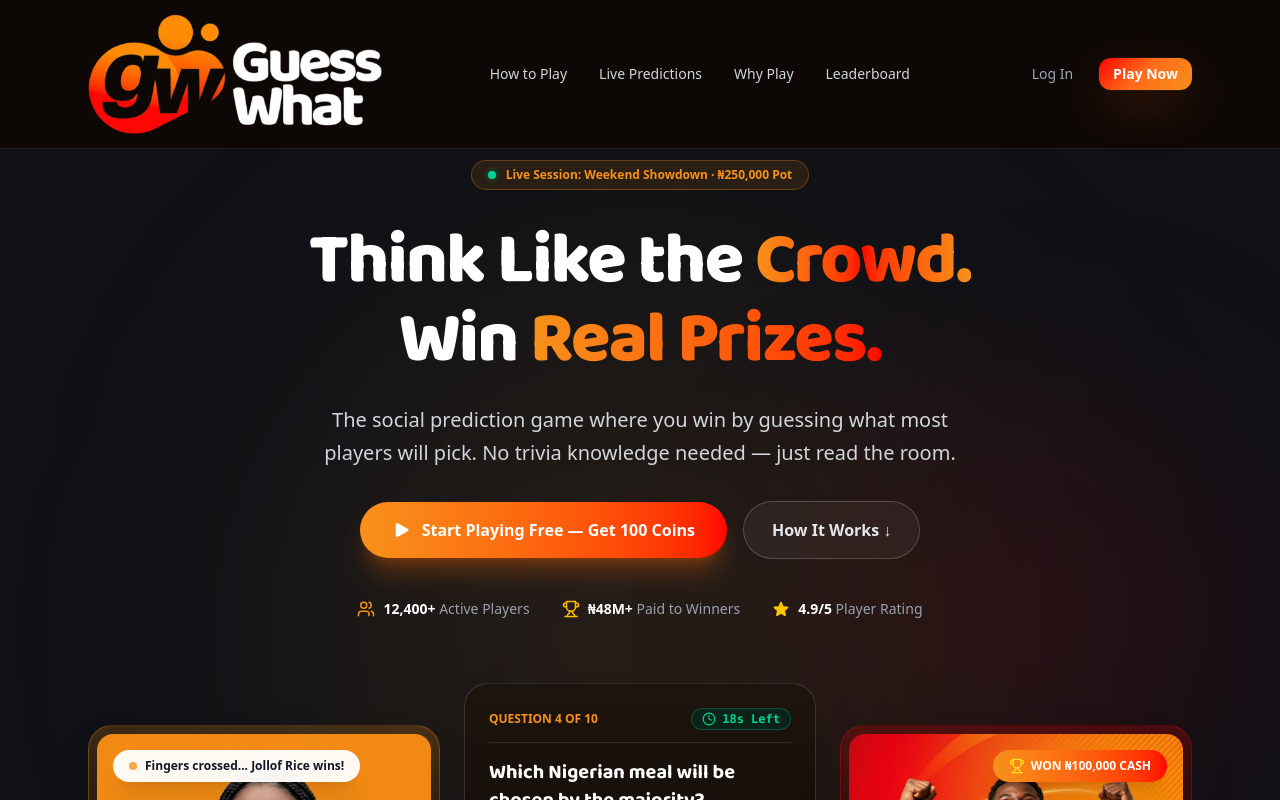
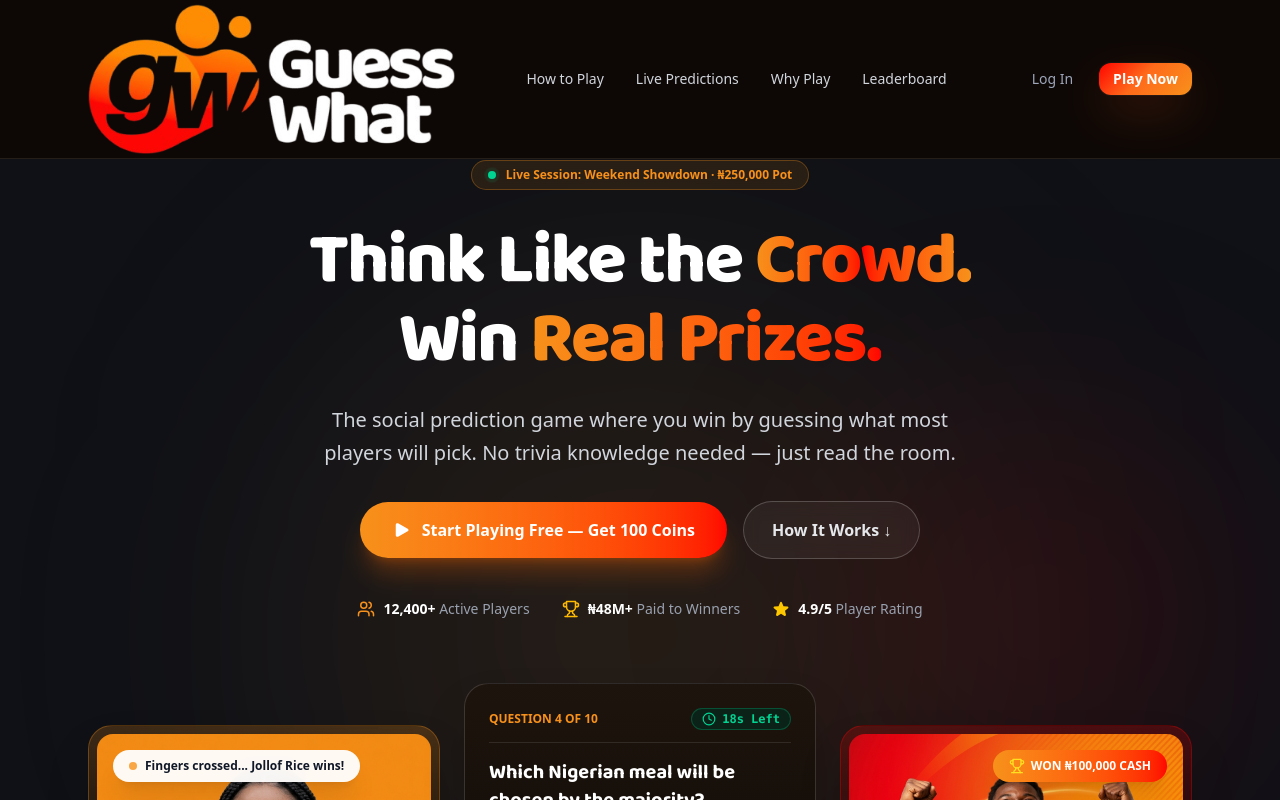
Before and after one commit to Divinity1210/GuessWhatNG, a Next.js app: page / in a window 1280 px wide. Shown: the top 800 px of the page. Built offline with nearby package versions, Linux system fonts and the light colour scheme.

Commit message:
fix: bigger logo + tighter header padding

```diff
--- a/src/app/page.tsx
+++ b/src/app/page.tsx
@@ -66,7 +66,7 @@ export default function LandingPage() {
     <div className="min-h-screen bg-[var(--color-bg,#0a0a0c)] text-[var(--color-ink,#f3f3f5)] overflow-x-hidden font-sans">
       {/* ── Top Navigation ── */}
       <header className="fixed inset-x-0 top-0 z-50 border-b border-[oklch(24%_0.015_60)] bg-[oklch(14%_0.015_60/0.85)] backdrop-blur-xl">
-        <div className="mx-auto flex max-w-6xl items-center justify-between px-6 py-3.5">
+        <div className="mx-auto flex max-w-6xl items-center justify-between px-6 py-1">
           <Logo size="md" />
           <nav className="hidden items-center gap-8 md:flex">
             <a href="#how-it-works" className="text-sm font-medium text-gray-300 hover:text-white transition-colors">
--- a/src/components/ui/Logo.tsx
+++ b/src/components/ui/Logo.tsx
@@ -13,9 +13,9 @@ export function Logo({
 }: LogoProps) {
   /* Height-based sizing — the official lockup is 463×189 (wide horizontal) */
   const heightMap = {
-    sm: 96,
-    md: 120,
-    lg: 150,
+    sm: 120,
+    md: 150,
+    lg: 180,
   };
 
   const h = heightMap[size];
```
